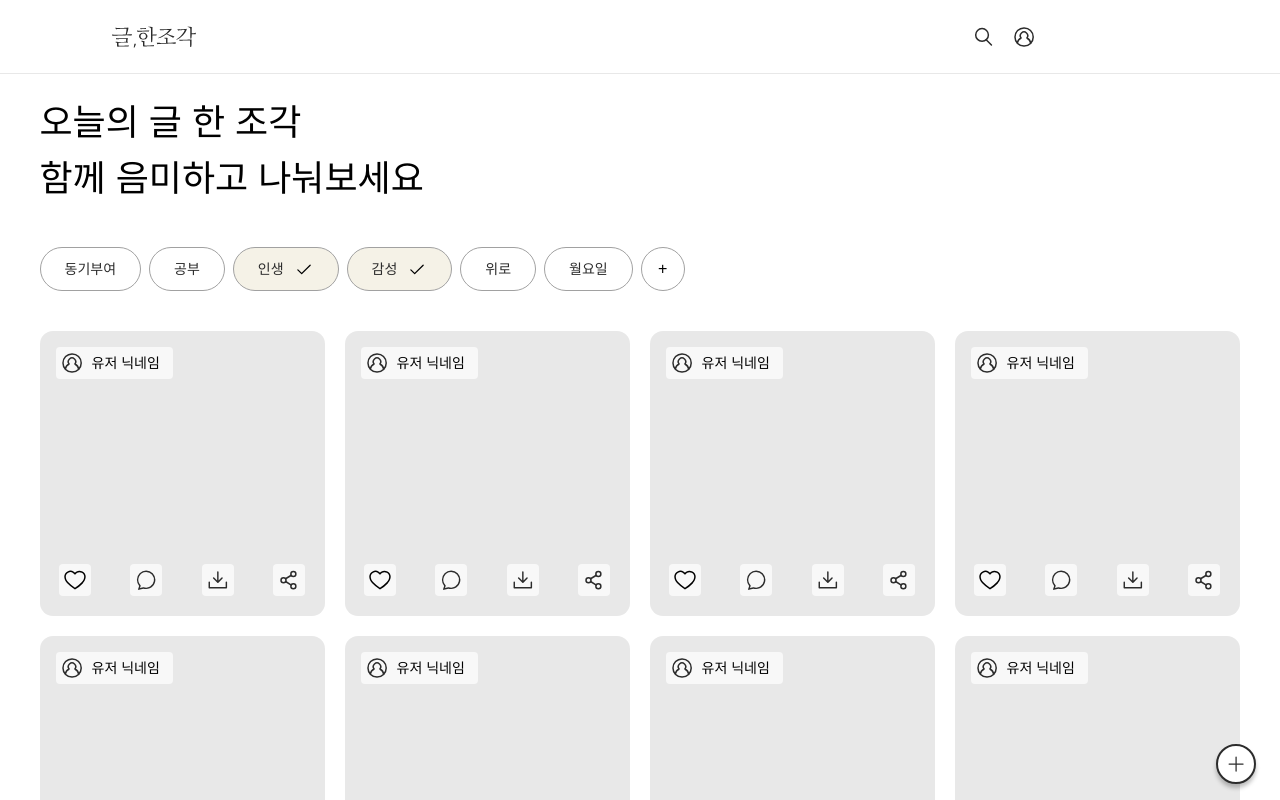
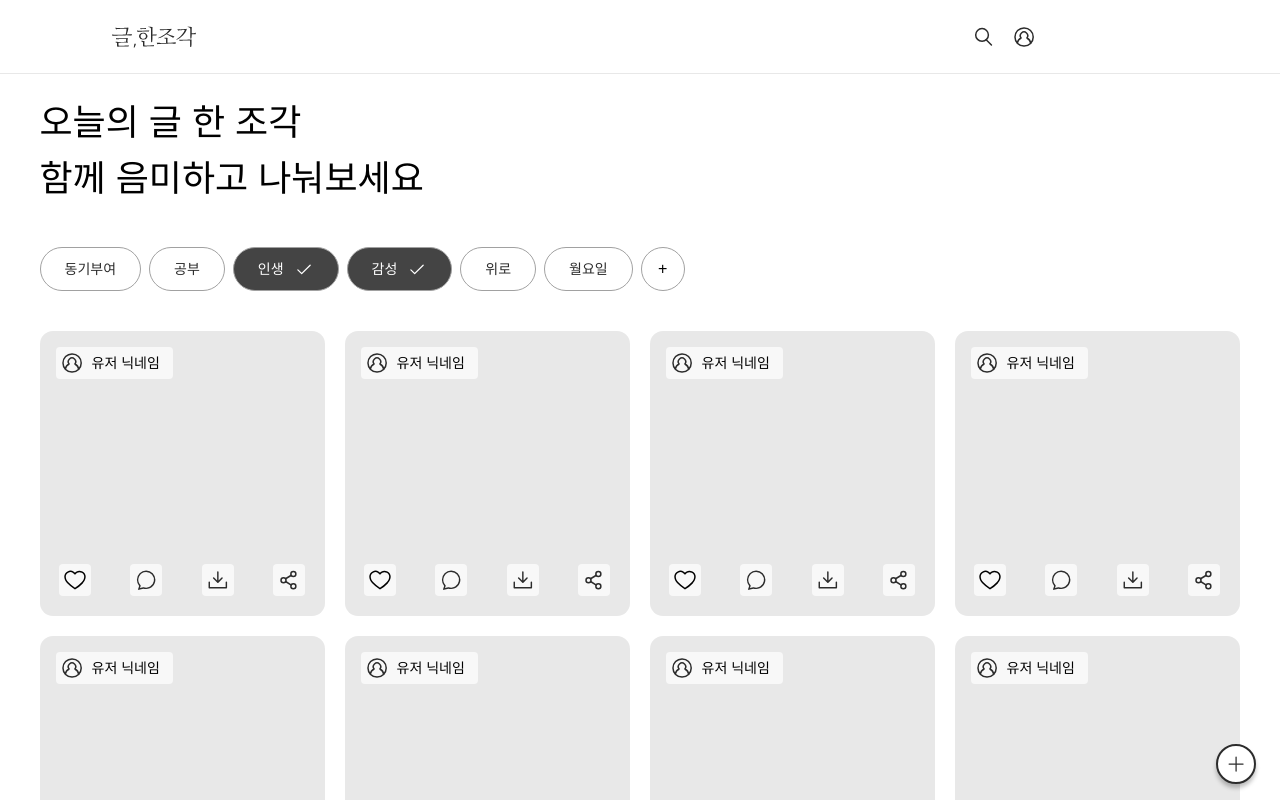
Before and after one commit to dnd-side-project/dnd-6th-10-a-piece-of-writing, a Next.js app in the folder frontend/: page /feed in a window 1280 px wide. Shown: the top 800 px of the page. Built offline with nearby package versions, Linux system fonts and the light colour scheme; a web font is replaced by a local one.

Commit message:
[feat] 태그 캐로셀 색상 변경

```diff
--- a/frontend/components/carousel/index.tsx
+++ b/frontend/components/carousel/index.tsx
@@ -1,9 +1,9 @@
 import React from 'react'
 
-import Image from 'next/image'
 import Slider, { Settings } from 'react-slick'
 import styled from 'styled-components'
 
+import CheckButton, { CheckButtonColor } from '@/components/button/CheckButton'
 import { FlexDiv } from '@/components/style/div/FlexDiv'
 
 const sliderSettings: Settings = {
@@ -26,7 +26,7 @@ type Props = {
 export const TagCarousel = ({ tags, onClickTag, showAll, onClickAll = () => {} }: Props) => {
   return (
     <Slider {...sliderSettings}>
-      {showAll && <Tag tagInfo={{ name: '모두' }} onClick={onClickAll} />}
+      {showAll && <Tag tagInfo={{ name: '모두', isChecked: true }} onClick={onClickAll} />}
       {tags.map((tagInfo, i) => (
         <Tag key={`TagContainer_${i}`} tagInfo={tagInfo} onClick={onClickTag ? onClickTag(i) : () => {}} />
       ))}
@@ -41,7 +41,7 @@ export const Tag = ({ tagInfo, onClick }: { tagInfo: TagInfoType; onClick: () =>
   return (
     <TagContainer onClick={onClick} isChecked={tagInfo.isChecked}>
       <TagSpan>{tagInfo.name}</TagSpan>
-      {tagInfo.isChecked && <Image src={'/post_check.svg'} width={20} height={20} />}
+      {tagInfo.isChecked && <CheckButton noContainer width={20} height={20} color={CheckButtonColor.WHITE} />}
     </TagContainer>
   )
 }
@@ -63,14 +63,14 @@ const TagContainer = styled.div`
   border-radius: 30px;
   border: solid 1px #a1a1a1;
   cursor: pointer;
-  background-color: ${(props: TagContainerProps) => props.isChecked && '#F5F2E7'};
+  color: ${(props: TagContainerProps) => (props.isChecked ? 'white' : '#2c2c2c')};
+  background-color: ${(props: TagContainerProps) => props.isChecked && '#444444'};
 `
 
 const TagSpan = styled.div`
   flex-grow: 0;
   font-size: 14px;
   text-align: center;
-  color: #2c2c2c;
 `
 
 const AddTagButton = styled.div`
```
